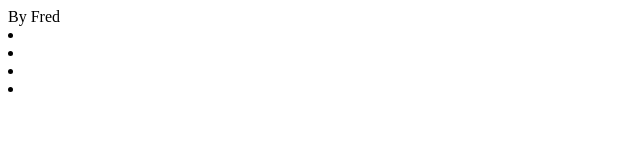
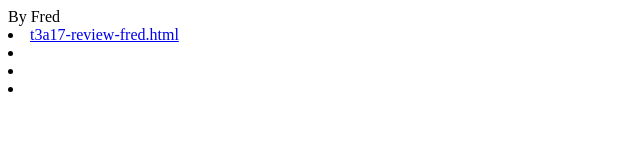
Before and after one commit to hpssjellis/robotics-trash, a plain HTML site: page index.html in a window 1280 px wide. Shown: the whole page, without its empty margins (0-640 px from the left). Drawn offline with Linux system fonts and the light colour scheme.

Commit message:
Update index.html

```diff
--- a/index.html
+++ b/index.html
@@ -6,7 +6,7 @@ By Fred<br>
 
 
 
-<li><a href=""></a>
+<li><a href="t3a17-review-fred.html">t3a17-review-fred.html</a>
 
 <li><a href=""></a>
 
```
